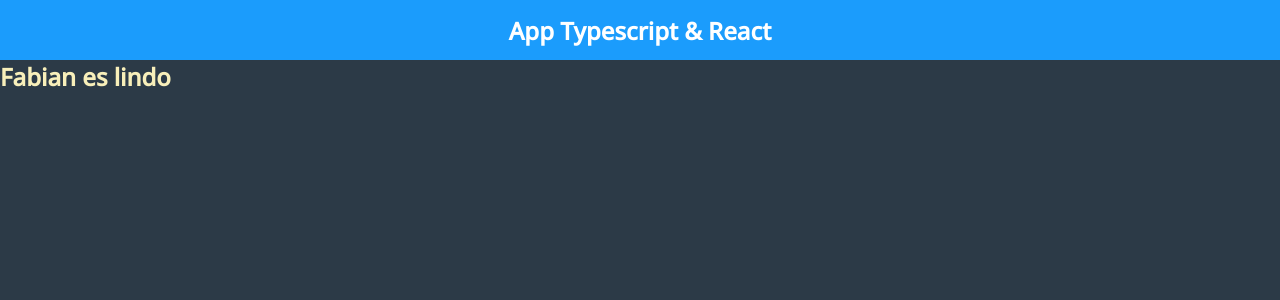
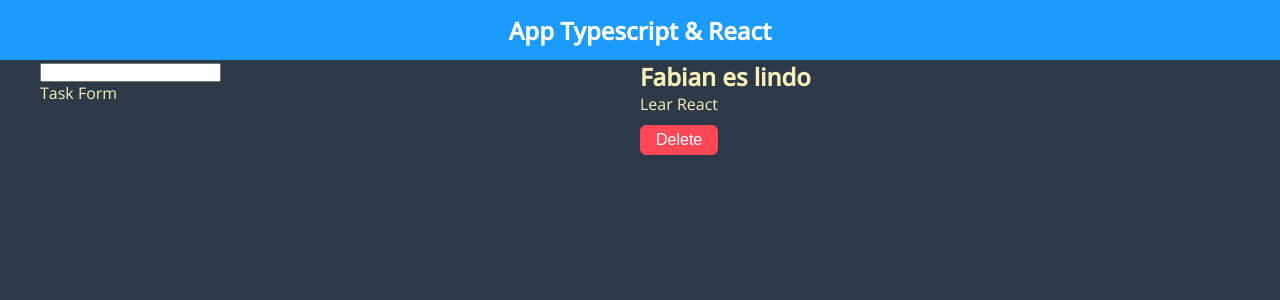
Before and after one commit to fabianmolinab/lista-tareas-typescript, a React (Vite) app: page / in a window 1280 px wide. Shown: the top 300 px of the page. Built offline with nearby package versions, Linux system fonts and the light colour scheme.

Commit message:
Agregando los estilos del boton y los id con numeros aleatorios

```diff
--- a/package.json
+++ b/package.json
@@ -28,6 +28,7 @@
     "eslint-plugin-react": "^7.28.0",
     "styled-components": "^5.3.3",
     "typescript": "^4.4.4",
+    "uuid": "^8.3.2",
     "vite": "^2.7.2"
   }
 }
--- a/src/App.tsx
+++ b/src/App.tsx
@@ -1,6 +1,9 @@
 import { useState } from 'react'
 import styled from 'styled-components'
+import { v4 as uuidv4 } from 'uuid'
 import { Nav } from './components/Nav'
+import { DivCont } from './components/TaskCard'
+import { TaskForm } from './components/TaskForm'
 import { TaskList } from './components/TaskList'
 import { Task } from './interfaces/Task.interface'
 
@@ -12,7 +15,7 @@ interface Props {
 export const App = ({ title, subtitle }: Props) => {
   const [tasks, setTasks] = useState<Task[]>([
     {
-      id: 1,
+      id: uuidv4(),
       title: 'Fabian es lindo',
       description: 'Lear React',
       completed: false
@@ -23,10 +26,15 @@ export const App = ({ title, subtitle }: Props) => {
     <div>
       <Nav title={title} />
       <Conteiner>
+        <TaskForm />
         <TaskList tasks={tasks} />
       </Conteiner>
     </div>
   )
 }
-
-const Conteiner = styled.main``
+// TODO Se debe hacer esta tarea los mas pronto posible
+const Conteiner = styled.main`
+  display: flex;
+  max-width: 1200px;
+  margin: 0 auto;
+`
--- a/src/components/TaskCard.tsx
+++ b/src/components/TaskCard.tsx
@@ -1,4 +1,6 @@
+import styled from 'styled-components'
 import { Task } from '../interfaces/Task.interface'
+import { DivContenedor } from './styles/DivContenedor'
 
 interface Props {
   task: Task;
@@ -6,8 +8,27 @@ interface Props {
 
 export const TaskCard = ({ task }: Props) => {
   return (
-    <>
+    <DivContenedor>
       <h2>{task.title}</h2>
-    </>
+      <p> {task.description}</p>
+      <Button>Delete</Button>
+    </DivContenedor>
   )
 }
+
+export const Button = styled.button`
+  background-color: #ff4757;
+  border: 1.5px solid #ff4757;
+  border-radius: 6px;
+  color: #ffffff;
+  cursor: pointer;
+  font-size: 1em;
+  padding: 5px 15px;
+  margin-top: 10px;
+
+  &:hover {
+    font-weight: 700;
+    //border-width: medium;
+    //transform: scale(1, 1.1);
+  }
+`
```
Also changed, not shown: src/GlobalStyles.ts (deleted, +0 -21 lines), 1 other file (tests, documents, lock files or other folders).
